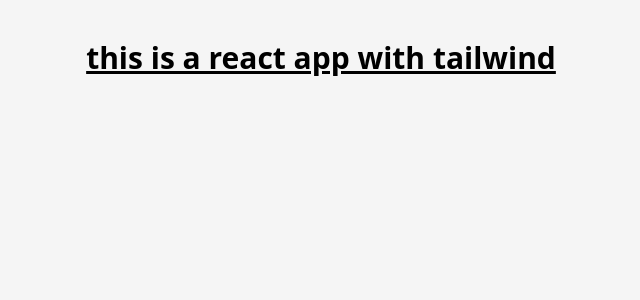
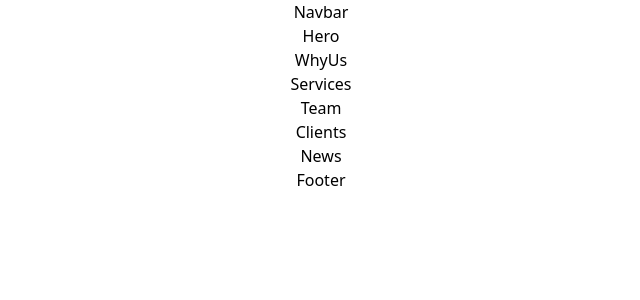
Before and after one commit to MAlngaawy/trustline, a React (Create React App) app: page / in a window 1280 px wide. Shown: the top 300 px of the page, without its empty margins (319-959 px from the left). Built offline with nearby package versions, Linux system fonts and the light colour scheme.

Commit message:
start the base structure

```diff
--- a/src/App.js
+++ b/src/App.js
@@ -1,12 +1,24 @@
 import './App.css';
+import Clients from './components/Clients';
+import Hero from './components/Hero';
+import Navbar from './components/Navbar';
+import Services from './components/Services';
+import Team from './components/Team';
+import WhyUs from './components/WhyUS';
+import News from './components/News';
+import Footer from './components/Footer';
 
 function App() {
   return (
-    <div className="App bg-trustGray h-screen">
-      <div className='text-3xl font-bold underline p-10 bg-trustBlue'>
-
-      this is a react app with tailwind
-      </div>
+    <div className="App">
+      <Navbar />
+      <Hero />
+      <WhyUs />
+      <Services />
+      <Team />
+      <Clients />
+      <News />
+      <Footer />
     </div>
   );
 }
--- /dev/null
+++ b/src/components/Clients.jsx
@@ -0,0 +1,7 @@
+import React from "react";
+
+const Clients = () => {
+  return <div>Clients</div>
+}
+
+export default Clients
--- /dev/null
+++ b/src/components/Footer.jsx
@@ -0,0 +1,7 @@
+import React from "react";
+
+const Footer = () => {
+  return <div>Footer</div>
+}
+
+export default Footer
--- /dev/null
+++ b/src/components/Hero.jsx
@@ -0,0 +1,7 @@
+import React from "react";
+
+const Hero = () => {
+  return <div>Hero</div>
+}
+
+export default Hero
--- /dev/null
+++ b/src/components/Navbar.jsx
@@ -0,0 +1,7 @@
+import React from "react";
+
+const Navbar = () => {
+  return <div>Navbar</div>
+}
+
+export default Navbar
--- /dev/null
+++ b/src/components/News.jsx
@@ -0,0 +1,7 @@
+import React from "react";
+
+const News = () => {
+  return <div>News</div>
+}
+
+export default News
--- /dev/null
+++ b/src/components/Services.jsx
@@ -0,0 +1,7 @@
+import React from "react";
+
+const Services = () => {
+  return <div>Services</div>
+}
+
+export default Services
--- /dev/null
+++ b/src/components/Team.jsx
@@ -0,0 +1,7 @@
+import React from "react";
+
+const Team = () => {
+  return <div>Team</div>
+}
+
+export default Team
--- /dev/null
+++ b/src/components/WhyUS.jsx
@@ -0,0 +1,7 @@
+import React from "react";
+
+const WhyUs = () => {
+  return <div>WhyUs</div>
+}
+
+export default WhyUs
```
